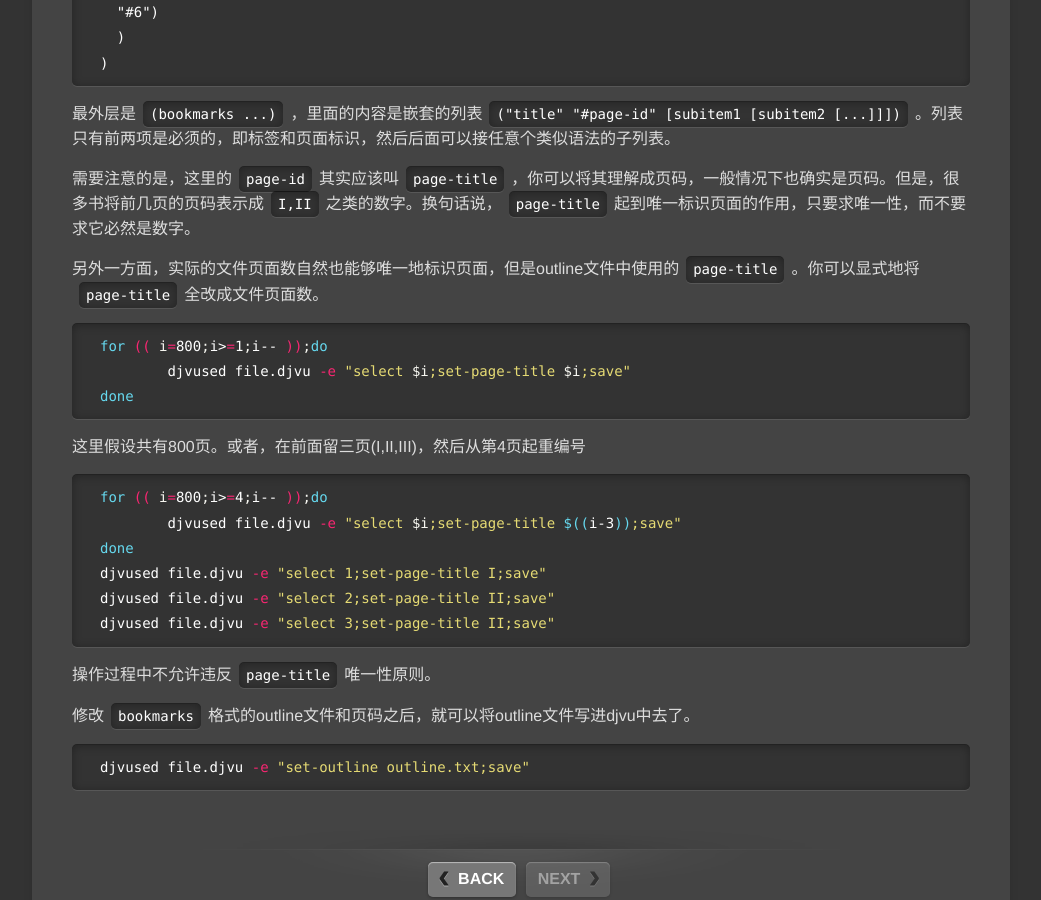
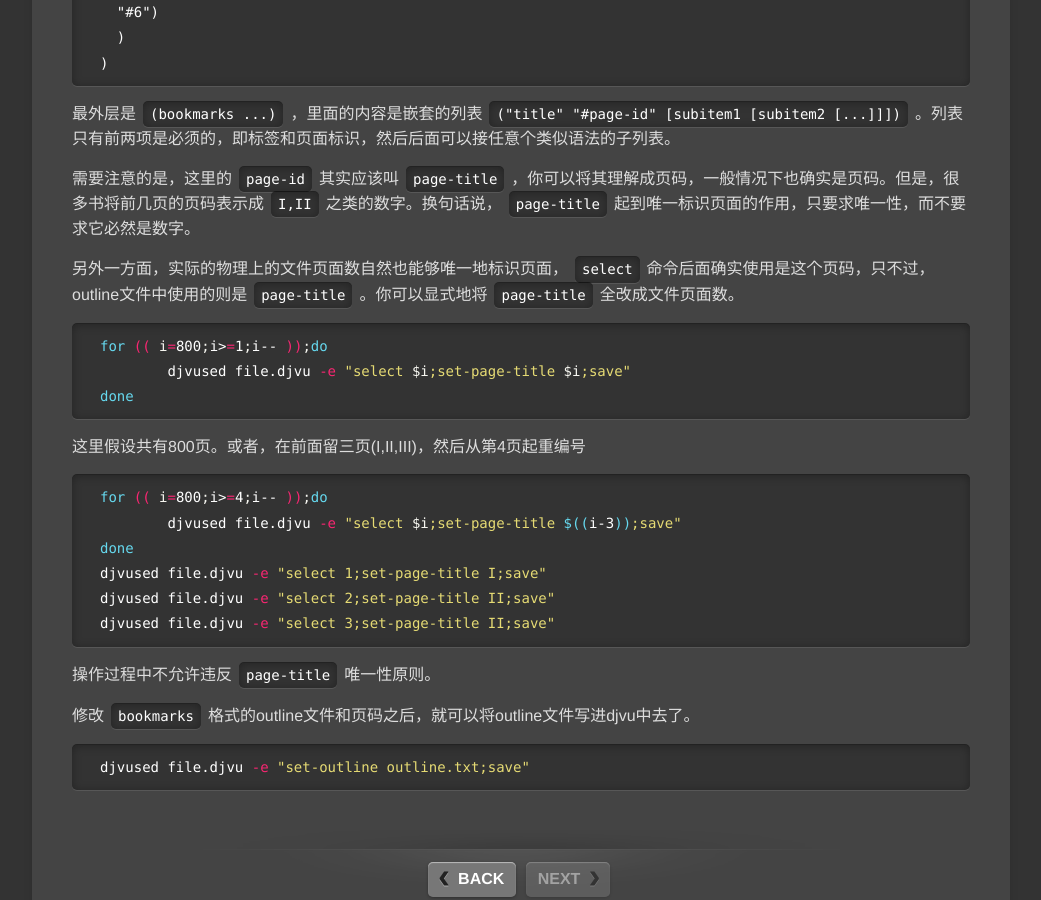
Before and after one commit to pkuwwt/pkuwwt.github.io, a Jekyll site: the page built from linux/_posts/2014-07-26-djvulibre-reset-outline.md, in a window 1280 px wide and 900 px high, scrolled down 753 px. Shown: the whole window, without its empty margins (119-1160 px from the left). Built offline with Jekyll 4.4.1, drawn with Linux system fonts in a browser that asks for light colours; comment, search, counter and statistics services are not loaded.

Commit message:
modified:   linux/_posts/2014-07-26-djvulibre-reset-outline.md

```diff
--- a/linux/_posts/2014-07-26-djvulibre-reset-outline.md
+++ b/linux/_posts/2014-07-26-djvulibre-reset-outline.md
@@ -30,7 +30,7 @@ outline文件的语法很简单，比如
 
 需要注意的是，这里的`page-id`其实应该叫`page-title`，你可以将其理解成页码，一般情况下也确实是页码。但是，很多书将前几页的页码表示成`I,II`之类的数字。换句话说，`page-title`起到唯一标识页面的作用，只要求唯一性，而不要求它必然是数字。
 
-另外一方面，实际的文件页面数自然也能够唯一地标识页面，但是outline文件中使用的`page-title`。你可以显式地将`page-title`全改成文件页面数。
+另外一方面，实际的物理上的文件页面数自然也能够唯一地标识页面，`select`命令后面确实使用是这个页码，只不过，outline文件中使用的则是`page-title`。你可以显式地将`page-title`全改成文件页面数。
 {% highlight bash %}
 for (( i=800;i>=1;i-- ));do
 	djvused file.djvu -e "select $i;set-page-title $i;save"
```
